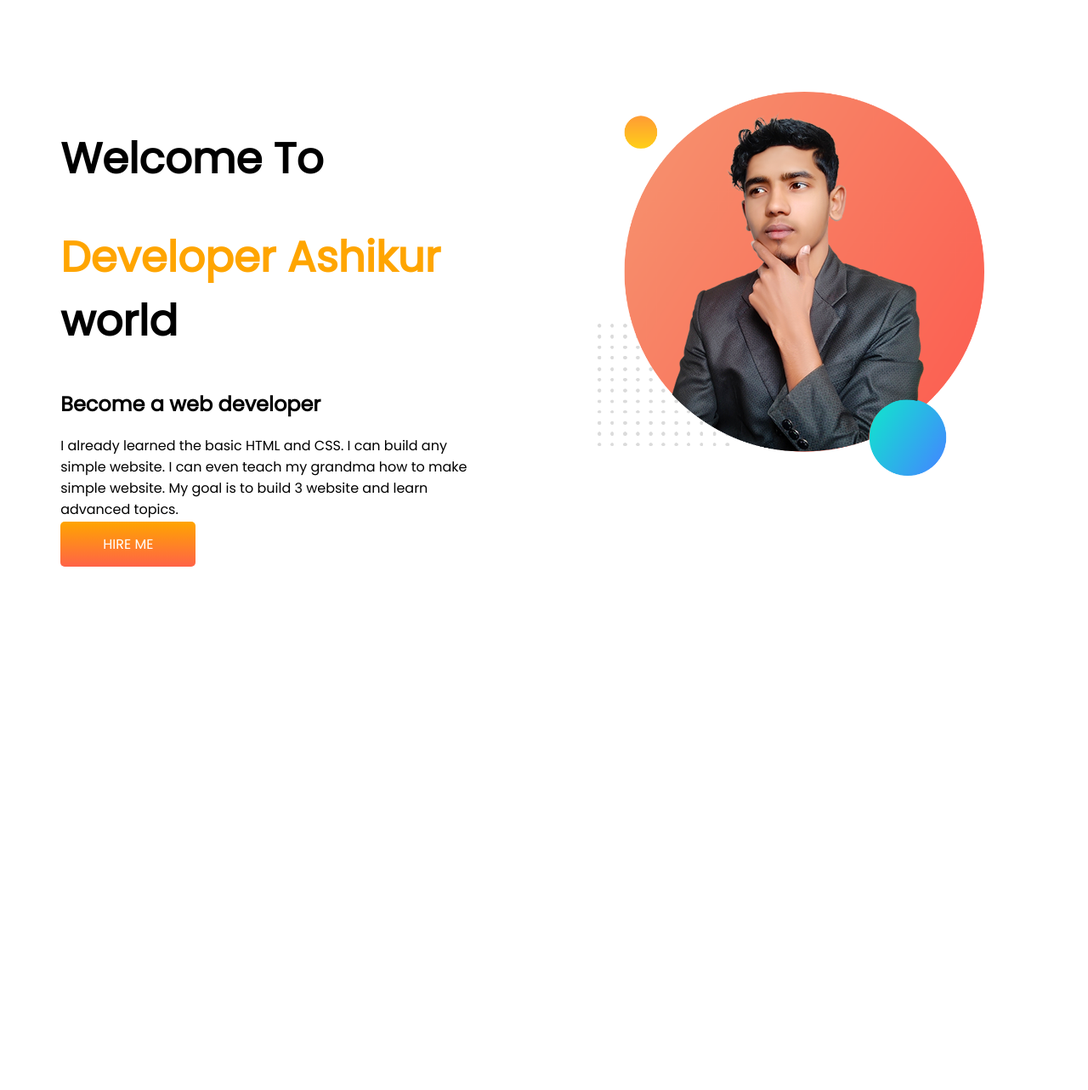
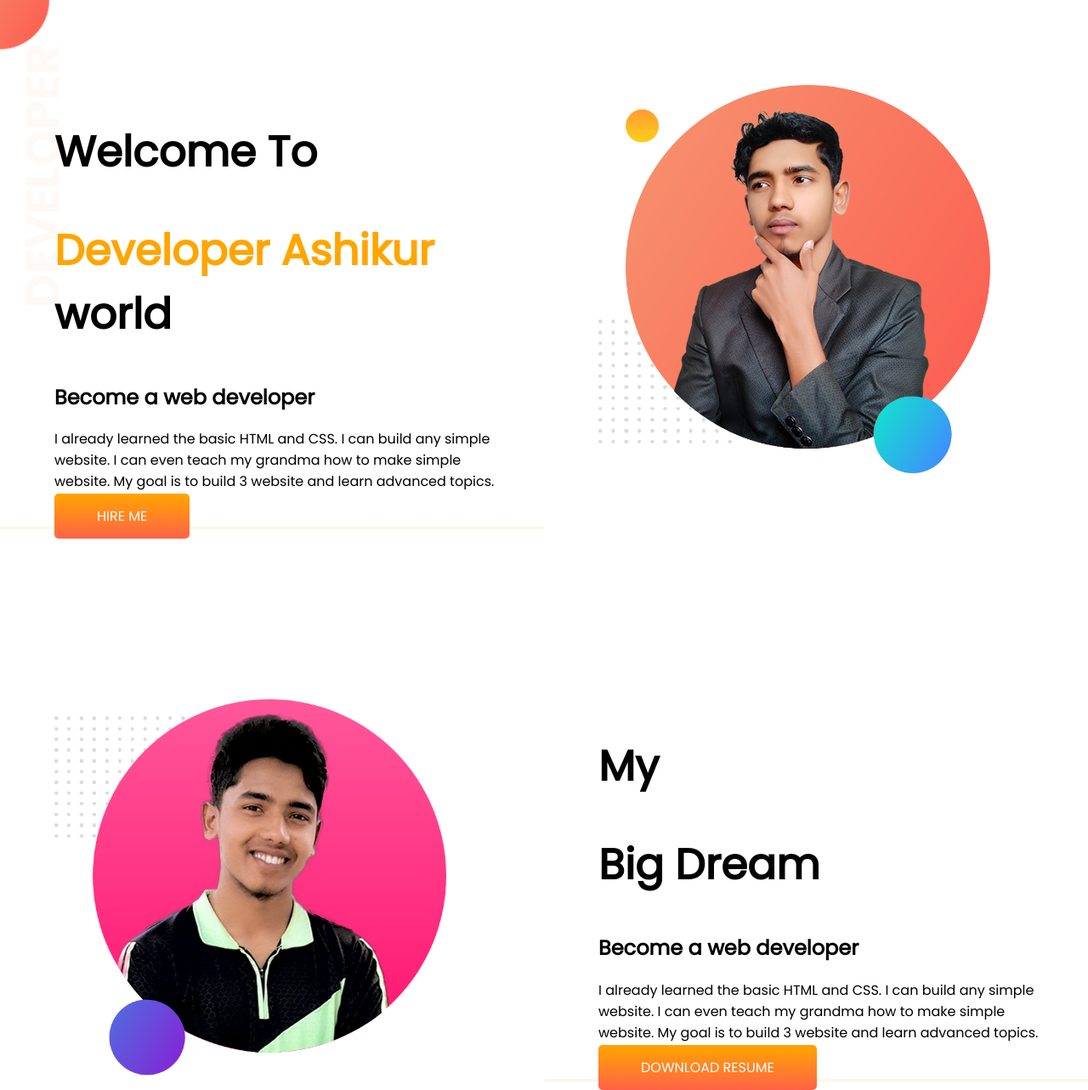
Before and after one commit to developerashikur1/my-smallest-portfolio, a plain HTML site: page index.html in a window 1280 px wide. Shown: the whole page at 85% size. Before the commit the page ends 800 px from the top, so only its background shows below. Drawn offline with Linux system fonts and the light colour scheme.

Commit message:
my secont section

```diff
--- a/cs.css
+++ b/cs.css
@@ -1,8 +1,15 @@
 body{
-    padding-top: 100px;
-    padding-bottom: 100px;
+    margin: 0;
     font-family: 'Poppins', sans-serif;
 }
+
+#sec-1{
+    padding-top: 100px;
+    background-image: url("images/top-banner.png");
+    background-size: auto;
+    background-repeat: no-repeat;
+}
+
 h1{
     font-size: 50px;
 }
@@ -25,6 +32,16 @@ h1{
     width: 80%;
 }
 
+#half-width{
+    border-style: solid;
+    border-top: 1px;
+    border-left: 1px;
+    border-right: 1px;
+    border-image: linear-gradient(rgba(0, 0, 255, 0.116), rgba(255, 166, 0, 0.103)) 1;
+
+
+}
+
 .para{
     padding-right: 10%;
 }
@@ -36,3 +53,7 @@ h1{
     padding: 15px 50px;
     border-radius: 5px;
 }
+
+#sec-2{
+    padding-top: 200px;
+}
--- a/index.html
+++ b/index.html
@@ -15,8 +15,8 @@
 </head>
 
 <body>
-    <section class="flex">
-        <div class="div-half-width">
+    <section id="sec-1" class="flex">
+        <div id="half-width" class="div-half-width">
             <h1>Welcome To</h1>
             <h1><span class="dev-span">Developer Ashikur</span> world</h1>
             <h2>Become a web developer</h2>
@@ -29,6 +29,21 @@
             <img src="images/my-bg.png" alt="">
         </div>
     </section>
+
+    <section id="sec-2" class="flex">
+        <div class="div-half-width">
+            <img src="images/my-bg2.png" alt="">
+        </div>
+        <div id="half-width" class="div-half-width">
+            <h1>My</h1>
+            <h1>Big Dream</h1>
+            <h2>Become a web developer</h2>
+            <p class="para">I already learned the basic HTML and CSS. I can build any simple website. I can even teach
+                my grandma how
+                to make simple website. My goal is to build 3 website and learn advanced topics.</p>
+            <a class="text-decoration" target="_blank" href="https://freelancerashikur.com"> DOWNLOAD RESUME</a>
+        </div>
+    </section>
 </body>
 
 
```
